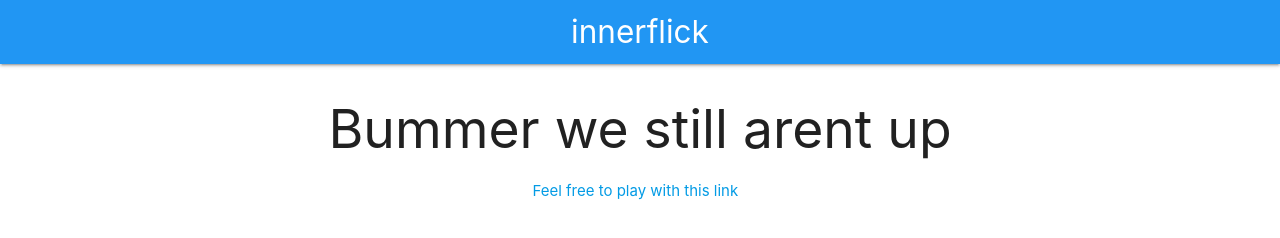
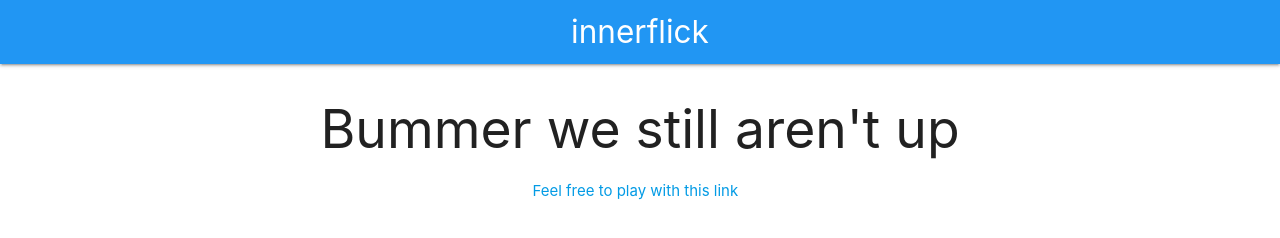
Before and after one commit to innerflickdev/temporary-site, a plain HTML site: page index2.html in a window 1280 px wide. Drawn offline with nearby package versions, Linux system fonts and the light colour scheme.

Commit message:
Update index2.html

```diff
--- a/index2.html
+++ b/index2.html
@@ -14,7 +14,7 @@
 
 <!-- warning text -->
     	<div class="container">
-    	    <h2 class="center">Bummer we still arent up</h2>
+    	    <h2 class="center">Bummer we still aren't up</h2>
     	</div>
         <div class="container">
             <div class="container">
```
